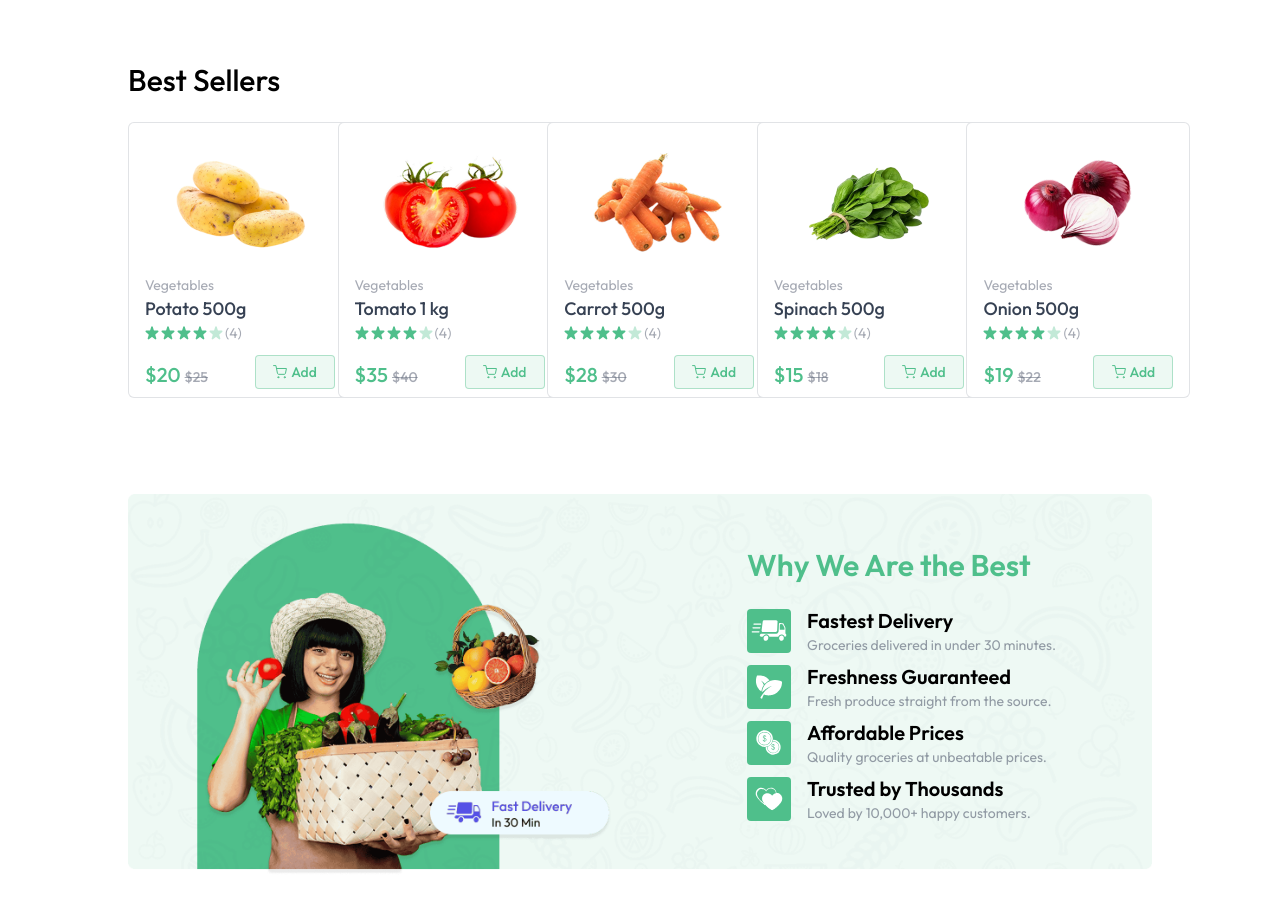
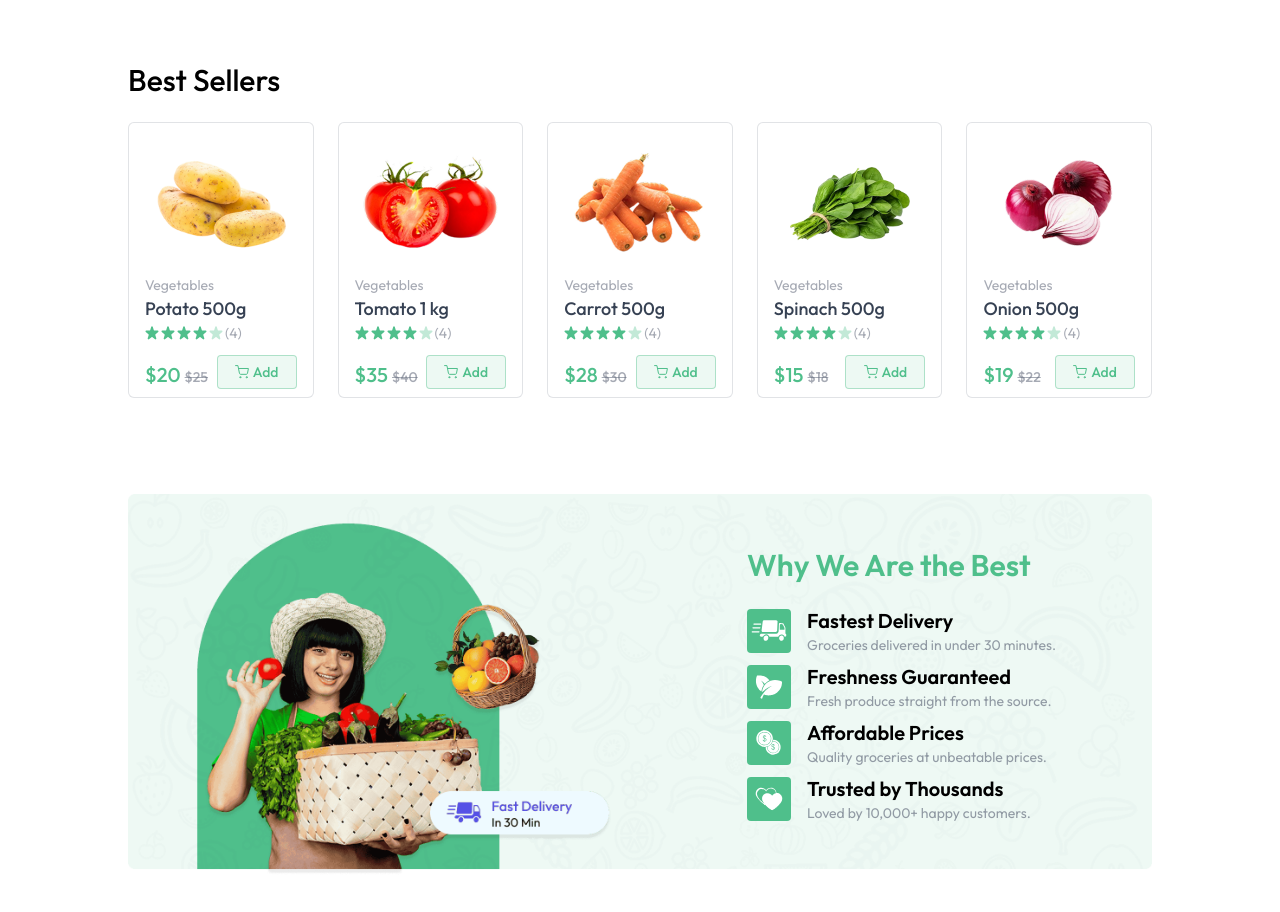
Before and after one commit to MinZexing/WCart, a React (Vite) app in the folder client/: page / in a window 1280 px wide. Shown: the part 806-1718 px from the top of the page. Built offline with nearby package versions, Linux system fonts and the light colour scheme.

Commit message:
fix product card formatting issues

```diff
--- a/client/src/components/ProductCard.jsx
+++ b/client/src/components/ProductCard.jsx
@@ -8,7 +8,7 @@ function ProductCard({ product }) {
 
   return (
     product && (
-      <div className="border border-gray-500/20 rounded-md md:px-4  px-3 py-2 bg-white min-w-56 max-w-56 w-full">
+      <div className="border border-gray-500/20 rounded-md md:px-4  px-3 py-2 bg-white w-full">
         <div className="group cursor-pointer flex items-center justify-center px-2">
           <img
             className="group-hover:scale-105 transition max-w-26 md:max-w-36"
```
